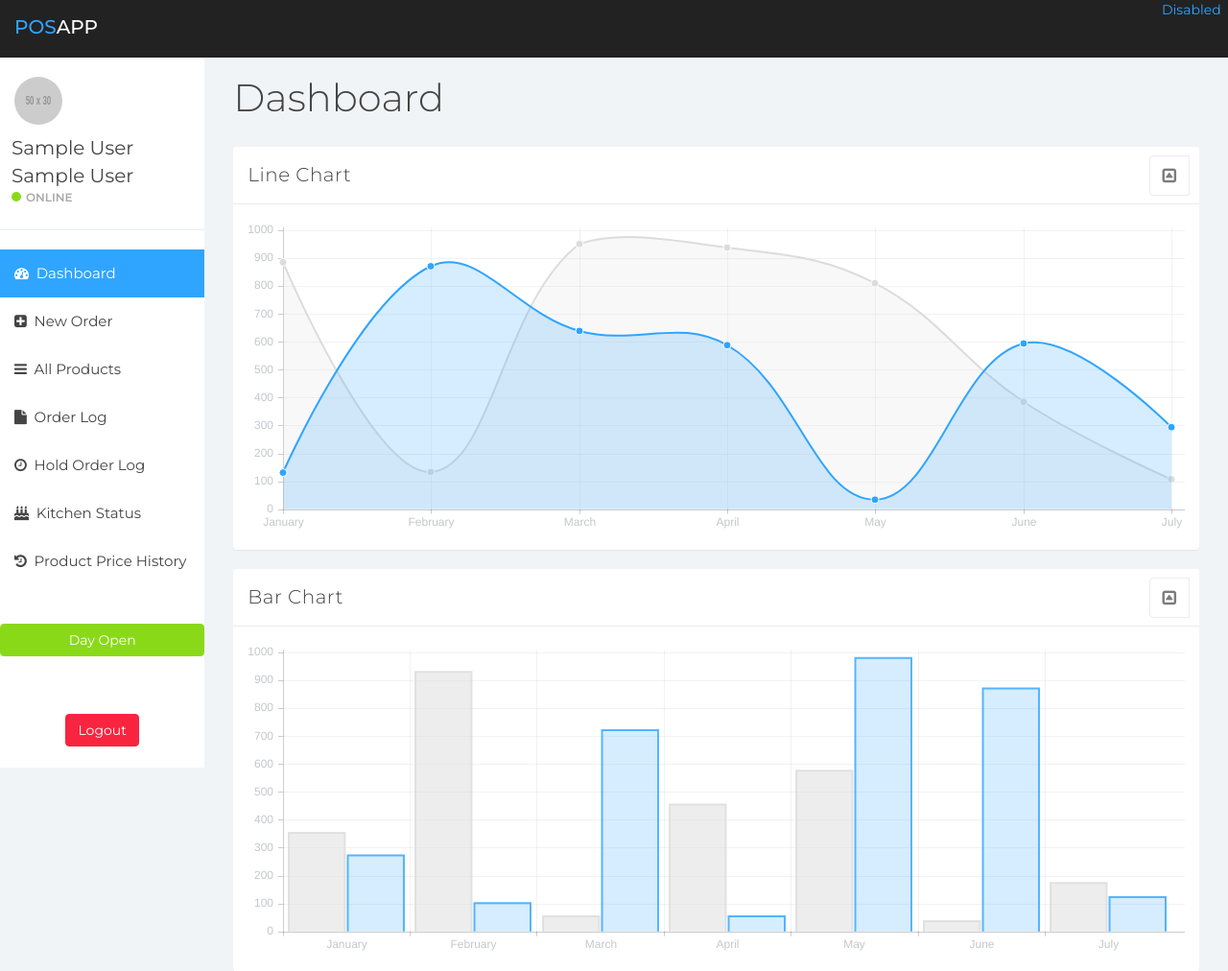
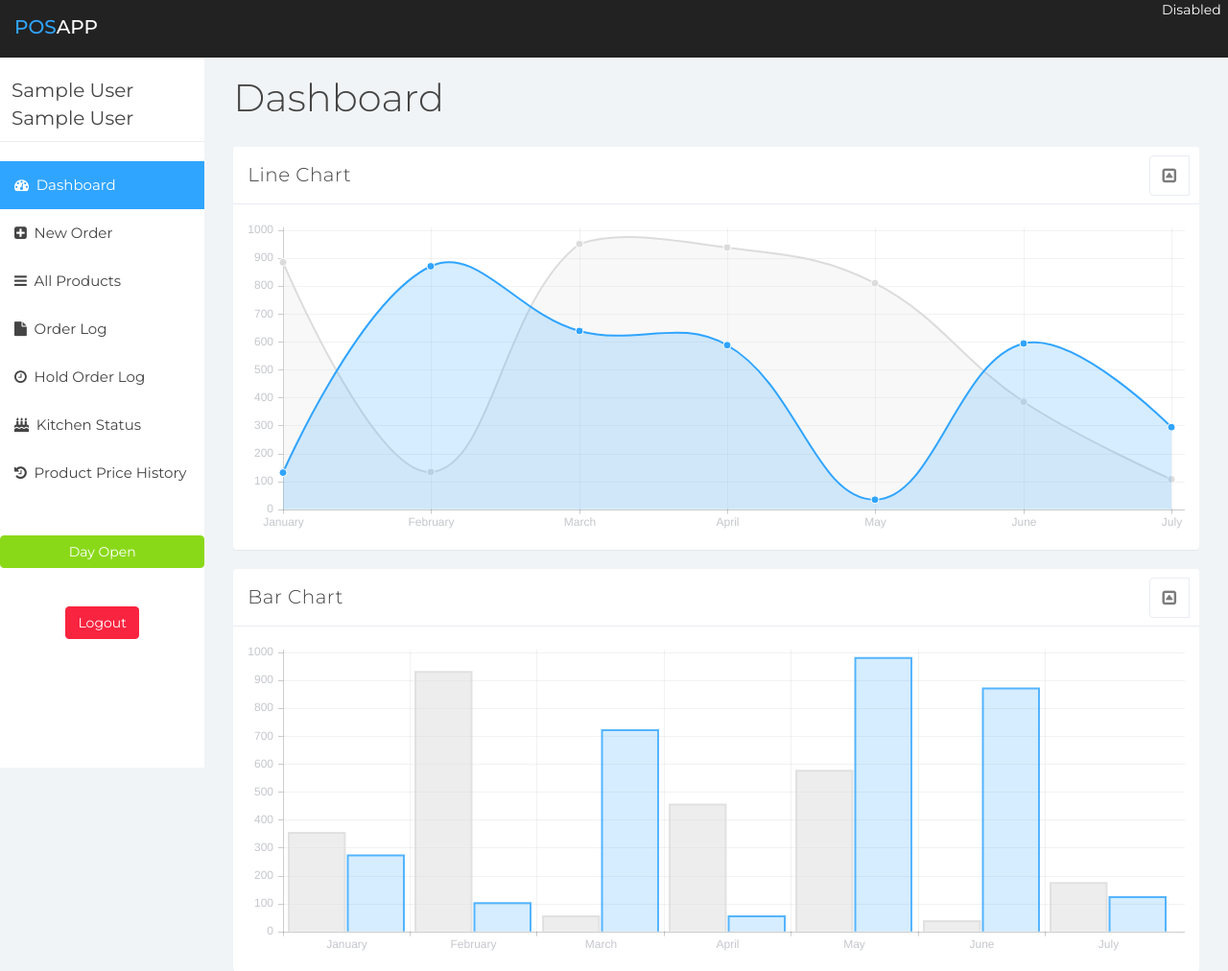
Before and after one commit to techsflex/ifcmg_POS, a PHP site: page /home.php in a window 1280 px wide. Shown: the top 1012 px of the page at 96% size. Run offline with PHP 8.4, Linux system fonts and the light colour scheme; the visitor is signed in with stand-in values (Sample User, id 1); data comes from the database, SQL or seed files in the repository; tables that the repository leaves empty hold one stand-in row (values such as "Sample post"); grey boxes labelled with a size stand in for pictures from a placeholder-image service; some libraries are stand-ins or nearby versions.

Commit message:
Minor updates to save space on sidebar

```diff
--- a/home.php
+++ b/home.php
@@ -127,20 +127,18 @@
 					<span class="icon-bar"></span>
 					<span class="icon-bar"></span>
 					<span class="icon-bar"></span></button>
-				<a class="navbar-brand" href="#"><span>POS</span>APP</a>
-				<a class="navbar-right" href="#"><?php echo $pos; ?>&nbsp;&nbsp;</a>
+				<p class="navbar-brand" href="#"><span>POS</span>APP</p>
+
+				<p class="navbar-right" style="color: white;"; href="#"><?php echo $pos; ?>&nbsp;&nbsp;</p>
 			</div>
 		</div><!-- /.container-fluid -->
 	</nav>
 
 	<div id="sidebar-collapse" class="col-sm-3 col-lg-2 sidebar">
 		<div class="profile-sidebar">
-			<div class="profile-userpic">
-				<img src="http://placehold.it/50/30a5ff/fff" class="img-responsive" alt="">
-			</div>
 			<div class="profile-usertitle">
 				<div class="profile-usertitle-name"><?php echo $first_name . ' ' . $last_name ?></div>
-				<div class="profile-usertitle-status"><span class="indicator label-success"></span>Online</div>
+				<!--<div class="profile-usertitle-status"><span class="indicator label-success"></span>Online</div>-->
 			</div>
 			<div class="clear"></div>
 		</div>
@@ -160,7 +158,7 @@
 				}
 			?>
 
-			<br><br>
+			<br/><br>
 
 			<?php
 				include "config.php";
@@ -185,8 +183,7 @@
 				$conn->close();
 			?>
 
-			<br>
-			<br>
+			<br/>
 			<!--<li>
 				<a class="text-center signout" style="background: rgba(255,0,0, 0.6);" href="logout.php">Logout</a>
 			</li>-->
```
